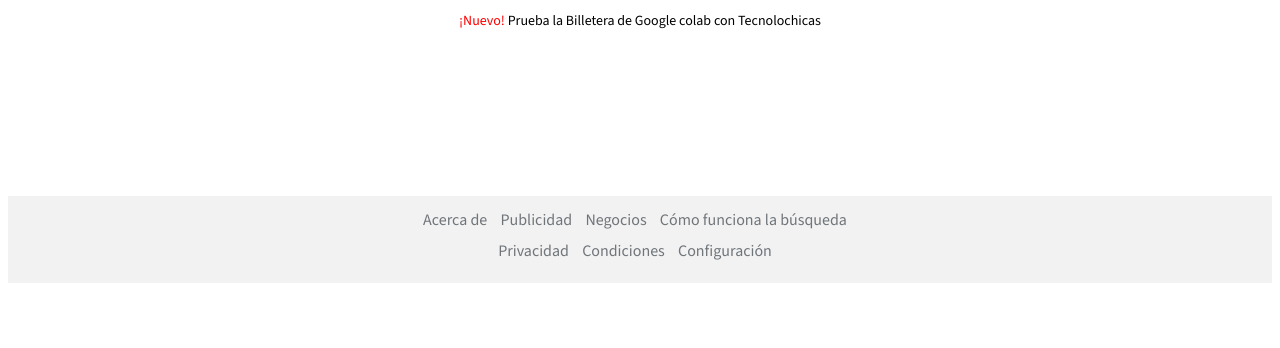
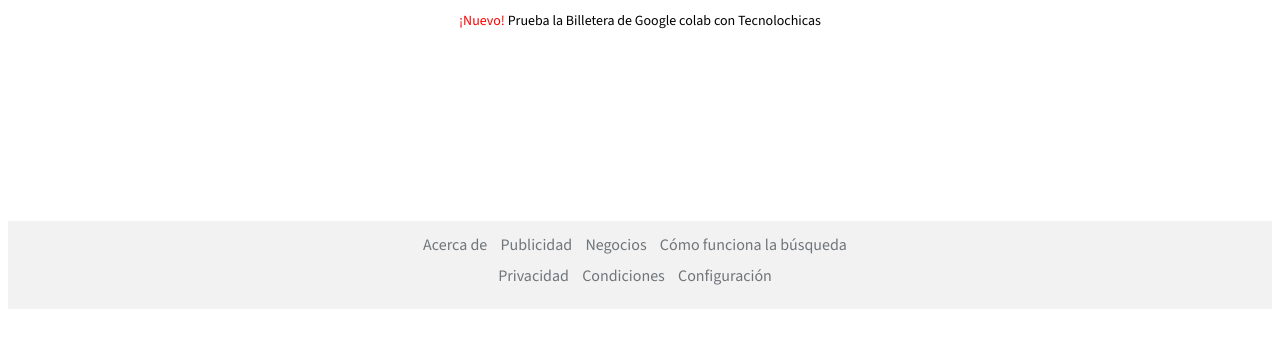
Before and after one commit to axrg/Google-Clone, a plain HTML site: page index.html in a window 1280 px wide. Shown: the part 294-642 px from the top of the page. Drawn offline with nearby package versions, Linux system fonts and the light colour scheme.

Commit message:
Update style.css

```diff
--- a/css/style.css
+++ b/css/style.css
@@ -127,7 +127,7 @@ body{
     background-color: #f2f2f2;
     padding: 1%;
     text-align: center;
-    margin-top: 12%; /* Alto del footer negativo */
+    margin-top: 14%; /* Alto del footer negativo */
 
   }
 
```
